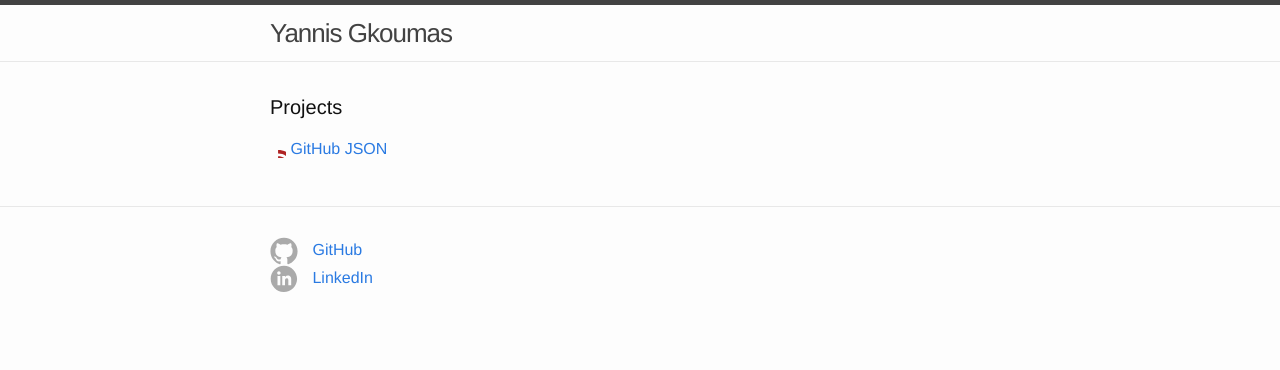
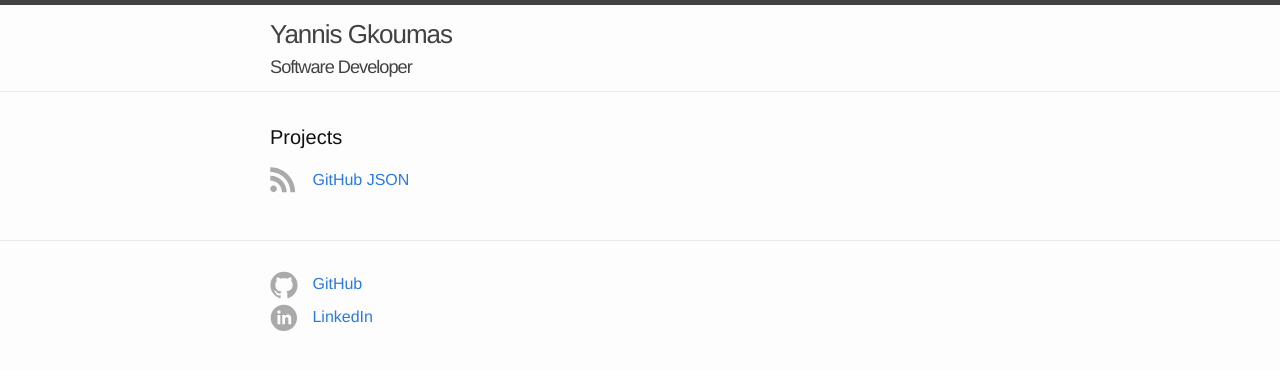
Before and after one commit to ygkoumas/ygkoumas.github.io, a Jekyll site: the page built from index.html, in a window 1280 px wide. Shown: the top 370 px of the page. Built offline with Jekyll 4.4.1, drawn with Linux system fonts in a browser that asks for light colours.

Commit message:
Feed icon is fixed. Subtitle is added

```diff
--- a/_includes/header.html
+++ b/_includes/header.html
@@ -2,7 +2,13 @@
 
   <div class="wrapper">
 
-    <a class="site-title" href="{{ site.baseurl }}/">{{ site.title }}</a>
+    <a class="site-title" href="{{ site.baseurl }}/">
+      {{ site.title }}
+      <span>
+        {{ site.subtitle }}
+      </span>
+    </a>
+
     {% for page in site.pages %}
       {% if page.title %}
         {% assign print_menu = 'yes' %}
--- a/_sass/_base.scss
+++ b/_sass/_base.scss
@@ -193,38 +193,39 @@ pre {
 
     > svg {
         display: inline-block;
-        width: 16px;
-        height: 16px;
+        width: 28px;
+        height: 28px;
         vertical-align: middle;
-
-        path {
-            fill: $grey-color;
-        }
+        margin-right: 10px;
     }
 }
 
+//yannis added
 
+.icon--feed > svg path {
+    fill: $grey-color-icon;
+    transition: 1200ms;
+}
 
+a:hover .icon > svg path {
+    fill: black;
+}
 
-//yannis added
-.social-media-list {
-	> li:hover .icon > svg path {
+.social-media-list > li {
+
+    padding-bottom: 5px;
+
+	a:hover .icon > svg path {
 		fill: black;
 	}
 
-	> li:hover .icon > svg {
+	a:hover .icon > svg {
 		transform: rotate(360deg);
 		transition: 500ms;
 	}
 
-	> li .icon > svg path {
+	.icon > svg path {
 		fill: $grey-color-icon;
 		transition: 1200ms;
 	}
-
-	> li .icon > svg {
-		width: 28px;
-		height: 28px;
-		margin-right: 10px;
-	}
 }
--- a/_sass/_layout.scss
+++ b/_sass/_layout.scss
@@ -12,10 +12,15 @@
 
 .site-title {
     font-size: 26px;
-    line-height: 56px;
     letter-spacing: -1px;
-    margin-bottom: 0;
+    margin-bottom: 10px;
+    margin-top: 10px;
     float: left;
+
+    > span {
+        display: block;
+        font-size: 70%;
+    }
 
     &,
     &:visited {
```
Also changed, not shown: _data/svg.yml (+4 -4 lines).
